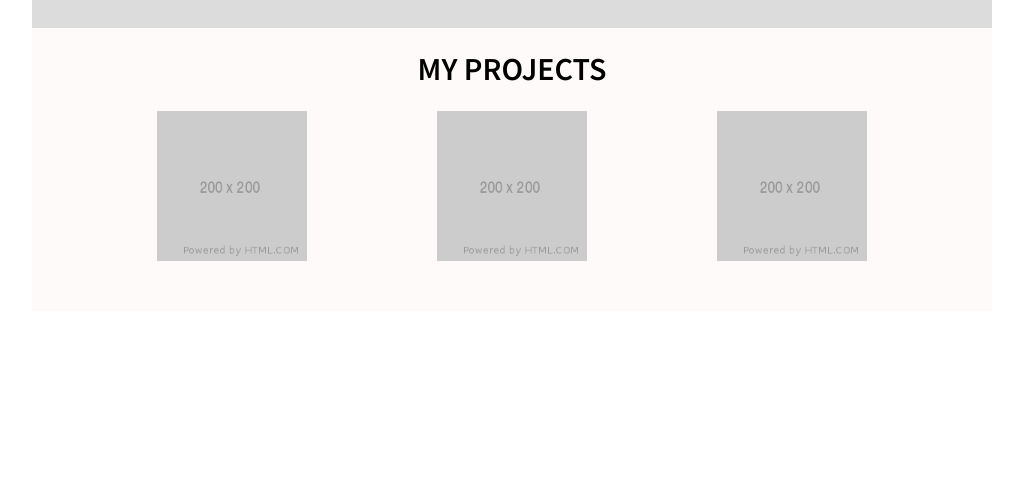
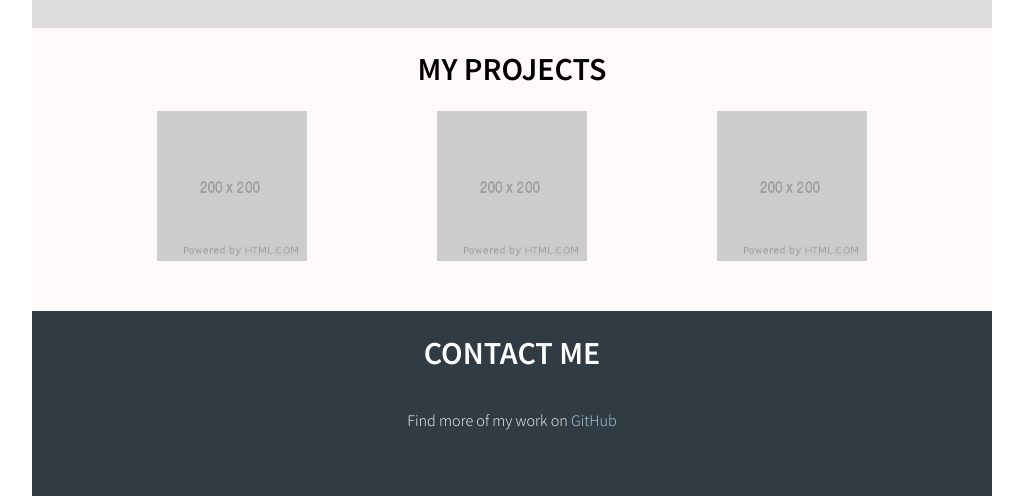
Before and after one commit to hollyphung95/prep-portfolio, a website: page index.html in a window 1280 px wide. Shown: the part 821-1325 px from the top of the page, without its empty margins (128-1151 px from the left). Before the commit the page ends 1140 px from the top, so only its background shows below. Drawn offline with Linux system fonts and the light colour scheme.

Commit message:
Completed "Contact" section

```diff
--- a/index.html
+++ b/index.html
@@ -44,6 +44,10 @@
         <img src="assets/placeholder-project.png" alt="Placeholder Project" class="col-2">
         <img src="assets/placeholder-project.png" alt="Placeholder Project" class="col-2">
       </div>
+      <div id="contact" class="row justify-center pb-50 white-text contact-section">
+        <h1 class="col-12">CONTACT ME</h1>
+        <p class="col-12">Find more of my work on <a href="https://github.com/hollyphung95" class="nav-item blue-text">GitHub</a></p>
+      </div>
     </div>
   </body>
 </html>
--- a/styles.css
+++ b/styles.css
@@ -78,3 +78,11 @@ html {
 .projects-section {
   background-color: snow;
 }
+
+.contact-section {
+  background-color: #303b43;
+}
+
+.blue-text {
+  color: lightblue;
+}
```
